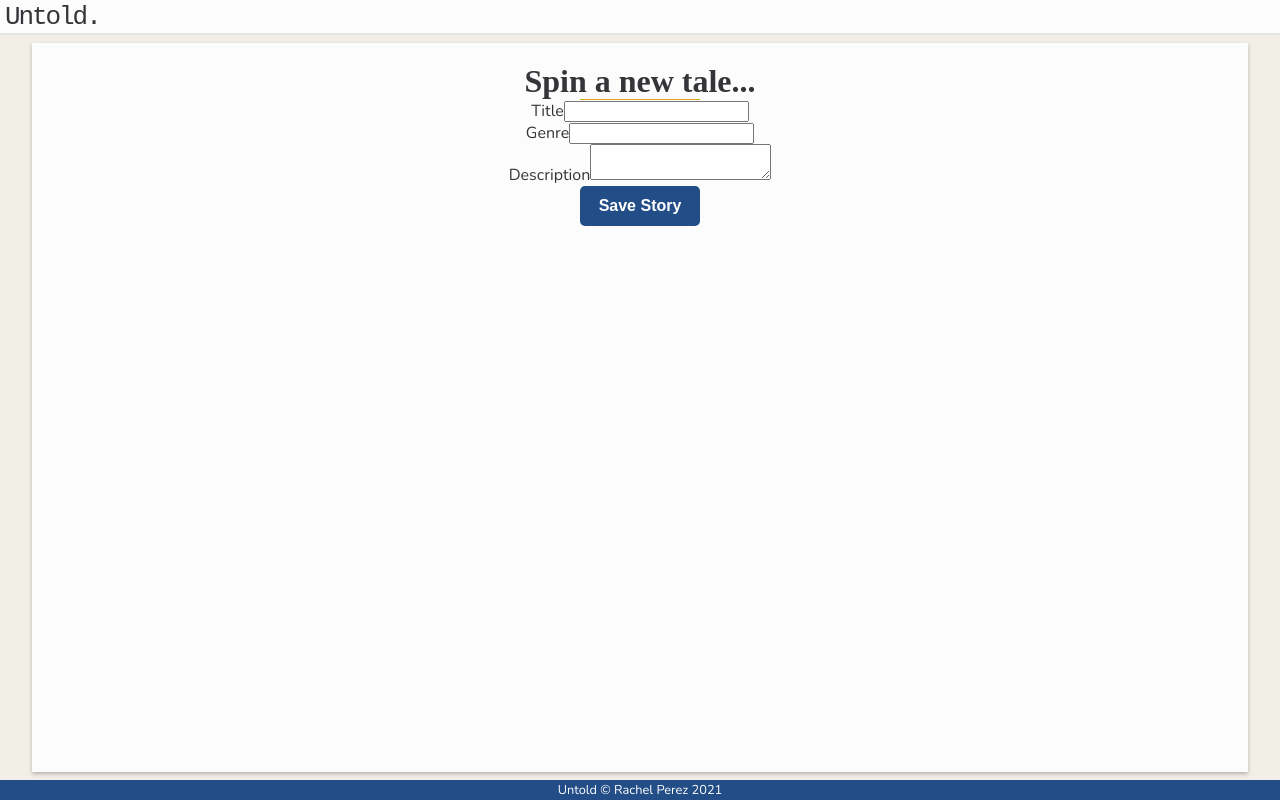
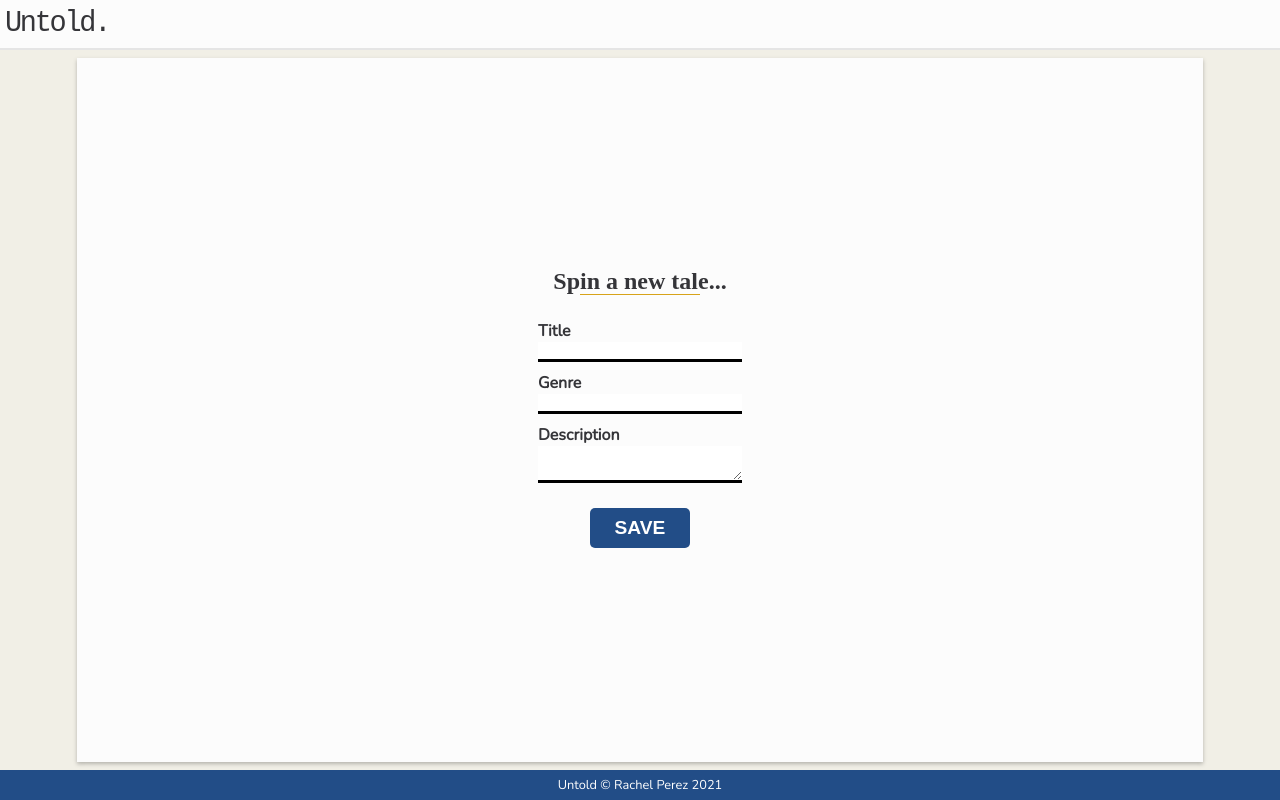
Before and after one commit to Raebaeb/untold, a React (Create React App) app in the folder client/: page /new/story in a window 1280 px wide. Built offline with nearby package versions, Linux system fonts and the light colour scheme; a web font is replaced by a local one.

Commit message:
second media size styling

```diff
--- a/client/src/components/buttons/DeleteBtn.jsx
+++ b/client/src/components/buttons/DeleteBtn.jsx
@@ -22,7 +22,7 @@ const DeleteBtn = ({ deleteFunc, name, storyid, elemid}) => {
   }
 
   return (
-    <button id="delete-btn" onClick={handleDelete}>
+    <button className="delete-btn" onClick={handleDelete}>
       Delete {name}
     </button>
   );
--- a/client/src/components/form/Form.jsx
+++ b/client/src/components/form/Form.jsx
@@ -11,9 +11,8 @@ const Form = (props) => {
     name,
     state,
     characters,
+    handleChange
   } = props;
-
-  console.log(characters)
 
   const checkState = (stateObj, field) => {
     if (stateObj) {
@@ -26,13 +25,16 @@ const Form = (props) => {
     return;
   };
 
-  const createOptions = (array) => {
+  const createOptions = (array, linked) => {
     if (name !== "Scene") {
       return
     } else {
-    const characterOptions = array.map((char) => {
-      return { value: char.id, label: char.name };
+      const names = linked.map(char => char.name);
+      const characterOptions = array.map((char) => {
+        const isActive = names.includes(char.name) === true ? true : false;
+        return { value: char.id, label: char.name, active: isActive };
     });
+    console.log(characterOptions)
     return characterOptions;
   }
   };
@@ -62,10 +64,10 @@ const Form = (props) => {
   };
 
   const formInputs = createInputs(fieldsList);
-  const options = createOptions(characters);
+  const options = createOptions(characters, state.linkedChars);
 
   return (
-    <form onSubmit={handleSubmit}>
+    <form onSubmit={handleSubmit} className='story-form'>
       {formInputs.map((comp) => comp)}
       {name === "Scene" ? (
         <div id="scene-dropdown">
@@ -79,14 +81,14 @@ const Form = (props) => {
           components={{
             Option,
           }}
-          // onChange={handleChange}
+          onChange={() => handleChange(state.selectedOption)}
           allowSelectAll={true}
-          value={state.optionSelected}
+          value={state.selectedOption}
           placeholder="Select Participating Characters"
         />
         </div>
       ) : null}
-      <button type="submit" className='save-btn'>Save {name}</button>
+      <button type="submit" className='save-btn'>SAVE</button>
     </form>
   );
 };
@@ -99,7 +101,7 @@ const Option = (props) => {
       <components.Option {...props}>
         <input
           type="checkbox"
-          checked={props.isSelected}
+          checked={props.data.active}
           onChange={() => null}
         />
         <label>{props.label}</label>
--- a/client/src/css/App.css
+++ b/client/src/css/App.css
@@ -40,7 +40,7 @@ a:visited {
 
 h1 {
   font-family: var(--header-font);
-  font-size: 2em;
+  font-size: 1.5em;
   margin: 0;
   position: relative;
 }
@@ -75,3 +75,19 @@ main {
 p {
   font-family: var(--small-font);
 }
+
+@media only screen and (min-width: 768px ) {
+
+  .App {
+    grid-template-columns: 4(repeat, 1fr);
+    grid-template-rows: 50px 1fr 30px;
+  }
+
+  main {
+    max-width: 88vw;
+  }
+
+  p {
+    font-size: 1.2em;
+  }
+}
--- /dev/null
+++ b/client/src/css/components/Form.css
@@ -0,0 +1,33 @@
+
+.form-page {
+  padding: 15px 10px 0 10px;
+}
+
+.input-container, .text-area-container {
+  display: flex;
+  flex-direction: column;
+  margin: 5px 0;
+}
+
+.input-container>input, .text-area-container>textarea {
+  border: 1px transparent var(--font-color);
+  border-bottom-style: solid;
+  width: 200px;
+}
+
+.input-container>input:hover, .text-area-container>textarea:hover {
+  outline: none;
+  padding-top: 20px;
+}
+
+.input-container>label, .text-area-container>label {
+  text-align: left;
+  font-weight: bold;
+}
+
+.story-form {
+  display: flex;
+  flex-direction: column;
+  align-items: center;
+  margin-top: 20px;
+}
--- a/client/src/css/components/Nav.css
+++ b/client/src/css/components/Nav.css
@@ -22,3 +22,13 @@ margin: 0 auto 0 0;
 #welcome-message {
   display: none;
 }
+
+@media only screen and (min-width: 768px ) {
+  nav {
+    padding: 5px
+  }
+
+  #logo {
+    font-size: 2.2em;
+  }
+}
--- a/client/src/css/components/buttons.css
+++ b/client/src/css/components/buttons.css
@@ -3,6 +3,11 @@ button {
   border: none;
   color: white;
   font-size: 1em;
+}
+
+.delete-btn {
+  background-color: transparent;
+  color: #E8674A;
 }
 
 .login-btn {
@@ -11,6 +16,30 @@ button {
 .logout-btn {
   background-color: var(--gray-blue);
   height: 20px;
+}
+
+.register-btn {
+  background-color: var(--yellow);
+}
+
+.save-btn {
+  width: 100px;
+  height: 40px;
+  font-weight: bold;
+  font-size: 1.2em;
+  margin: 20px 0;
+  background-color: var(--blue);
+}
+
+.user-btn {
+  font-family: var(--small-font);
+  font-weight: bold;
+  font-size: 1.2em;
+  width: 120px;
+  height: 40px;
+  margin: 0 5px;
+  grid-column: 1 / 3;
+  grid-row: 3 / 4;
 }
 
 #new-btn {
@@ -26,24 +55,3 @@ font-weight: bold;
 text-align: center;
 letter-spacing: -0.02em;
 }
-
-.register-btn {
-  background-color: var(--yellow);
-}
-
-.save-btn {
-  width: 120px;
-  height: 40px;
-  font-weight: bold;
-  background-color: var(--blue);
-}
-.user-btn {
-  font-family: var(--small-font);
-  font-weight: bold;
-  font-size: 1.2em;
-  width: 120px;
-  height: 40px;
-  margin: 0 5px;
-  grid-column: 1 / 3;
-  grid-row: 3 / 4;
-}
--- a/client/src/css/index.css
+++ b/client/src/css/index.css
@@ -7,3 +7,4 @@
 @import url('./components/Dropdown.css');
 @import url('./screens/Home.css');
 @import url('./screens/MainView.css');
+@import url('./components/Form.css');
--- a/client/src/css/screens/Landing.css
+++ b/client/src/css/screens/Landing.css
@@ -14,3 +14,13 @@
   font-size: 2.2em;
   font-weight: 400;
 }
+
+@media only screen and (min-width: 768px ) {
+
+  #landing-hero {
+    font-size: 2.5em;
+  }
+  #landing-page {
+    width: 50vw;
+  }
+}
--- a/client/src/css/screens/MainView.css
+++ b/client/src/css/screens/MainView.css
@@ -23,8 +23,8 @@
   border: 2px solid var(--yellow)
 }
 
-.main-view-page, .form-page {
+.main-view-page {
   height: 100%;
   box-sizing: border-box;
-  padding-top: 20px;
+  padding-top: 15px;
 }
--- a/client/src/screens/scenes/SceneForm.jsx
+++ b/client/src/screens/scenes/SceneForm.jsx
@@ -21,6 +21,7 @@ const SceneForm = () => {
     participants: "",
     summary: "",
     notes: "",
+    linkedChars: []
   });
 
   const history = useHistory();
@@ -36,6 +37,7 @@ const SceneForm = () => {
           participants: sceneInfo.participants,
           summary: sceneInfo.summary,
           notes: sceneInfo.notes,
+          linkedChars: fetchedScene.linkedChars
         });
 
       });
@@ -49,6 +51,11 @@ const SceneForm = () => {
     setScene({ ...scene, ...obj });
     return;
   };
+
+  const handleChange = (selectedOption) => {
+    // state.setState({ selectedOption });
+    // console.log('option selected', selectedOption)
+  }
 
   const handleSubmit = async (e) => {
     e.preventDefault();
@@ -82,6 +89,7 @@ const SceneForm = () => {
       )}
       <Form
         handleSubmit={handleSubmit}
+        handleChange={handleChange}
         name="Scene"
         fieldsList={sceneFields}
         update={updateScene}
```
